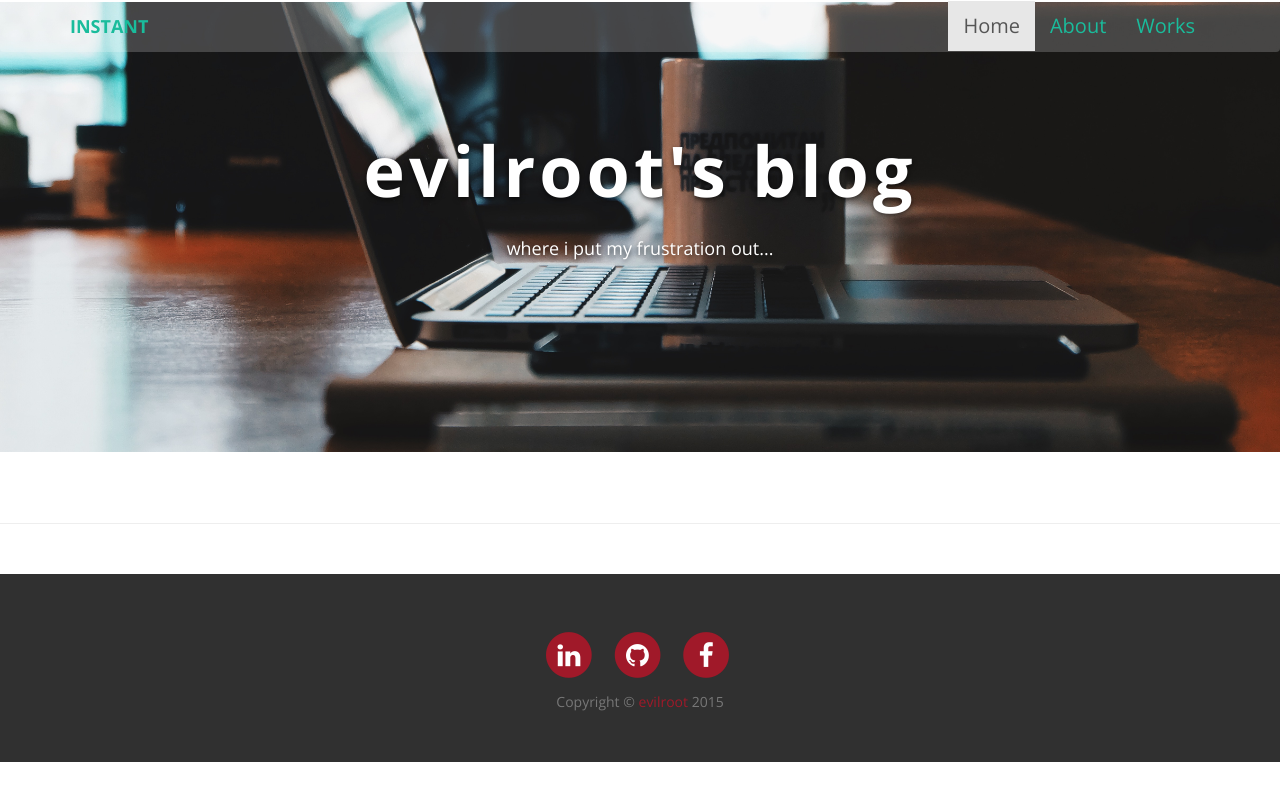
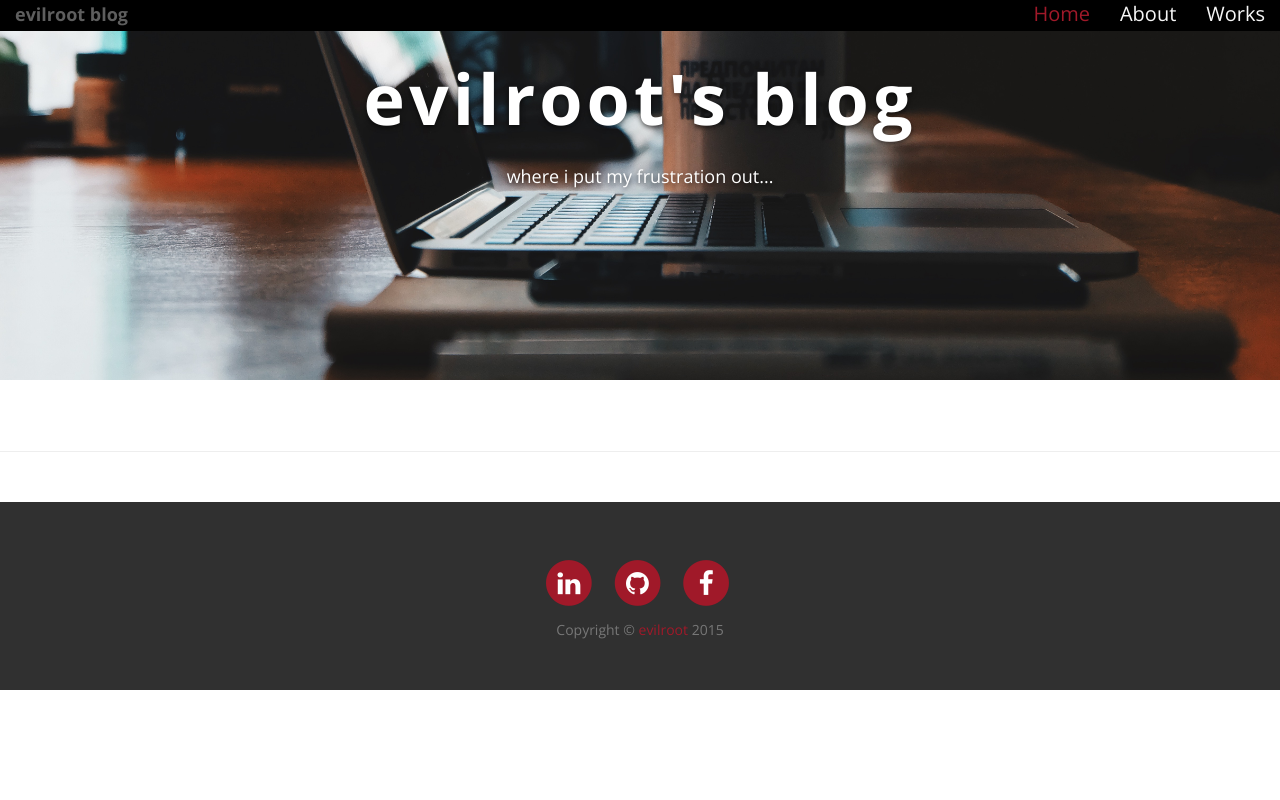
Before and after one commit to evilr00t/djangoblog, a Django app: page / in a window 1280 px wide. Run offline with Django 3.2, Linux system fonts and the light colour scheme; data that the repository does not hold is empty; style sheets or scripts are compiled from the project's sources; some libraries are stand-ins or nearby versions.

Commit message:
some navbar fixes

```diff
--- a/static/less/blog.less
+++ b/static/less/blog.less
@@ -15,6 +15,14 @@ h6 {
   font-weight: 700;
   color: @h-color;
 }
+
+.navbar-nav > li > a, .navbar-brand {
+    padding-top:4px !important;
+    padding-bottom:0 !important;
+    height: 30px;
+}
+.navbar {min-height:30px !important;}
+
 .navbar-brand {
   font-weight: 700;
 }
@@ -22,11 +30,23 @@ h6 {
   color: #1abc9c;
 }
 .navbar-default {
-  background-color: fade(#ffffff, 20%);
+  background-color: black;
   border-color: transparent;
 }
+
+
 .navbar-default .navbar-nav > li > a {
-  color: #1abc9c;
+  color: @navbar-link !important;
+
+  &:focus,
+  &:hover {
+    color: lighten(@link, 10%) !important;
+    background-color: black !important;
+  }
+}
+.navbar-default .navbar-nav > .active > a{
+    color: @link !important;
+    background-color: #000000 !important;
 }
 .mt {
   margin-top: 50px;
--- a/static/less/clean-blog.less
+++ b/static/less/clean-blog.less
@@ -57,7 +57,7 @@ hr.small {
 // Navigation
 
 .container-fluid {
-	background: fade(white, 20%);
+	background: fade(white, 80%);
 }
 
 .navbar-custom {
--- a/static/less/variables.less
+++ b/static/less/variables.less
@@ -3,6 +3,7 @@
 @h-text-color: #ffffff;
 @h-color: #4a4a4a;
 @link: darken(#e13e52, 20%);
+@navbar-link: lighten(#909090, 40%);
 
 .sans-serif () {
 	font-family: 'Open Sans', 'Helvetica Neue', Helvetica, Arial, sans-serif;
--- a/templates/base.html
+++ b/templates/base.html
@@ -33,8 +33,8 @@
 </head>
 
 <body>
-  <div class="navbar navbar-default" role="navigation">
-    <div class="container">
+  <div class="navbar navbar-default navbar-fixed-top" role="navigation">
+    <div class="container-fluid">
       <div class="navbar-header page-scroll">
         <button type="button" class="navbar-toggle" data-toggle="collapse" data-target=".navbar-collapse">
           <span class="sr-only">Toggle navigation</span>
@@ -42,7 +42,7 @@
           <span class="icon-bar"></span>
           <span class="icon-bar"></span>
         </button>
-        <a class="navbar-brand" href="index.html">INSTANT</a>
+        <a class="navbar-brand" href="/">evilroot blog</a>
       </div>
       <div class="navbar-collapse collapse">
         <ul class="nav navbar-nav navbar-right">
```
